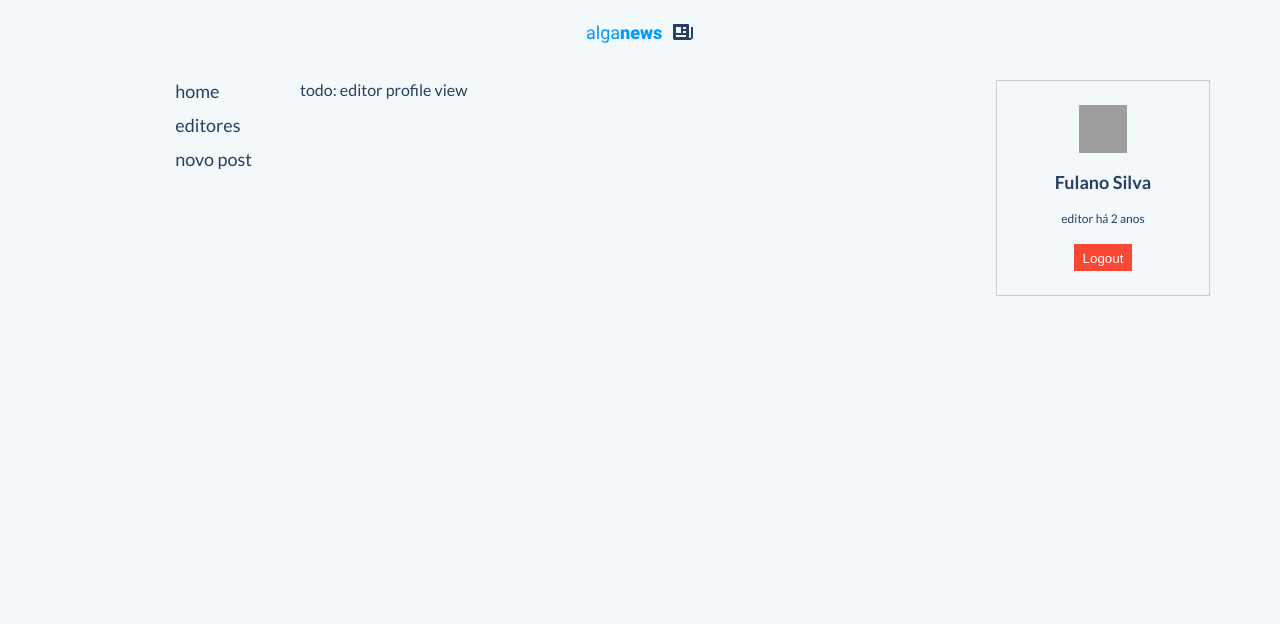
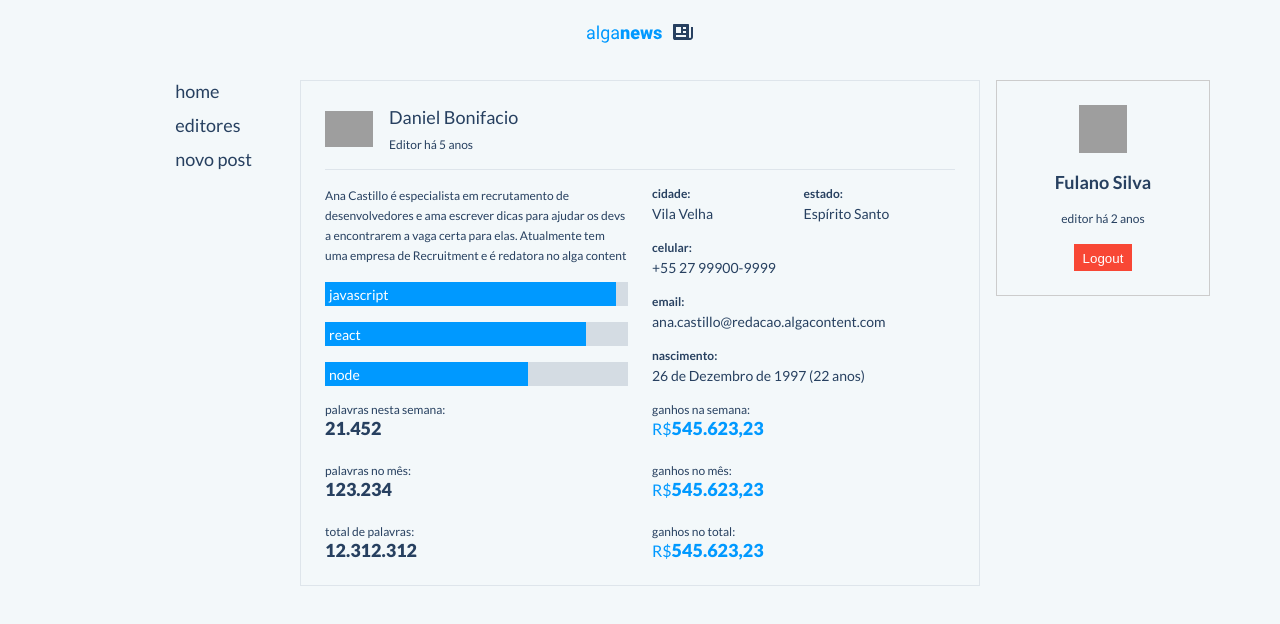
Before and after one commit to DanielAgostinhoSilva/algaworks-alganews-cms, a React (Create React App) app: page /editores/1 in a window 1280 px wide. Shown: the top 624 px of the page. Built offline with nearby package versions, Linux system fonts and the light colour scheme; grey boxes are pictures that could not be loaded; what react-markdown-editor-lite would draw is missing.

Commit message:
feat: 6.20. Desafio - Grid do perfil do editor

```diff
--- /dev/null
+++ b/src/app/features/EditorProfile.tsx
@@ -0,0 +1,133 @@
+import { transparentize } from "polished";
+import styled from "styled-components";
+import FieldDescriptor from "../components/FieldDescriptor/FieldDescriptor";
+import ProgressBar from "../components/ProgressBar/ProgressBar";
+import ValueDescriptor from "../components/ValueDescriptor/ValueDescriptor";
+
+function EditorProfile () {
+    return <EditorProfileWrapper>
+        <EditorHeadline>
+            <Avatar src={'https://images.unsplash.com/photo-1535713875002-d1d0cf377fde?ixid=MnwxMjA3fDB8MHxzZWFyY2h8MXx8YXZhdGFyfGVufDB8fDB8fA%3D%3D&ixlib=rb-1.2.1&w=1000&q=80'} />
+            <Name>Daniel Bonifacio</Name>
+            <Description>Editor há 5 anos</Description>
+        </EditorHeadline>
+
+        <Divisor />
+
+        <EditorFeatures>
+            <PersonalInfo>
+                <Biography>{'Ana Castillo é especialista em recrutamento de desenvolvedores e ama escrever dicas para ajudar os devs a encontrarem a vaga certa para elas. Atualmente tem uma empresa de Recruitment e é redatora no alga content'}</Biography>
+                <Skills>
+                    <ProgressBar progress={96} title={'JavaScript'} theme={'primary'} />
+                    <ProgressBar progress={86} title={'React'} theme={'primary'} />
+                    <ProgressBar progress={67} title={'Node'} theme={'primary'} />
+                </Skills>
+            </PersonalInfo>
+            <ContactInfo>
+                <FieldDescriptor field={'Cidade'} value={'Vila Velha'} />
+                <FieldDescriptor field={'Estado'} value={'Espírito Santo'} />
+                <FieldDescriptor field={'Celular'} value={'+55 27 99900-9999'} />
+                <FieldDescriptor field={'Email'} value={'ana.castillo@redacao.algacontent.com'} />
+                <FieldDescriptor field={'Nascimento'} value={'26 de Dezembro de 1997 (22 anos)'} />
+            </ContactInfo>
+        </EditorFeatures>
+        <EditorEarnings>
+            <ValueDescriptor color={'default'} value={21452} description={'Palavras nesta semana'} />
+            <ValueDescriptor color={'default'} value={123234} description={'Palavras no mês'} />
+            <ValueDescriptor color={'default'} value={12312312} description={'Total de palavras'} />
+            <ValueDescriptor color={'primary'} value={545623.23} description={'Ganhos na semana'} isCurrency />
+            <ValueDescriptor color={'primary'} value={545623.23} description={'Ganhos no mês'} isCurrency />
+            <ValueDescriptor color={'primary'} value={545623.23} description={'Ganhos no total'} isCurrency />
+        </EditorEarnings>
+    </EditorProfileWrapper>
+}
+
+const EditorProfileWrapper = styled.div`
+  display: flex;
+  flex-direction: column;
+  gap: 16px;
+
+  padding: 24px;
+  border: 1px solid ${transparentize(0.9, '#274060')};
+`
+
+const EditorHeadline = styled.div`
+  display: grid;
+  align-items: center;
+  gap: 8px 16px;
+  grid-template-rows: 2;
+  grid-template-columns: 48px auto;
+  height: 48px;
+`
+
+const Avatar = styled.img`
+  grid-row-start: 1;
+  grid-row-end: 3;
+  object-fit: contain;
+  width: 48px;
+  height: 48px;
+`
+
+const Name = styled.h1`
+  font-size: 18px;
+  font-weight: 400;
+  grid-column-start: 2;
+`
+
+const Description = styled.span`
+  font-size: 12px;
+  grid-column-start: 2;
+`
+
+const Divisor = styled.div`
+  border-bottom: 1px solid  ${transparentize(0.9, '#274060')};
+`
+
+const EditorFeatures = styled.div`
+  display: grid;
+  grid-template-columns: 1fr 1fr;
+  grid-template-rows: 2;
+  gap: 24px;
+`
+
+const PersonalInfo = styled.div`
+  display: flex;
+  flex-direction: column;
+  gap: 16px;
+`
+
+const Biography = styled.p`
+  font-size: 12px;
+  line-height: 20px;
+`
+
+const ContactInfo = styled.div`
+  display: flex;
+  flex-wrap: wrap;
+  gap: 16px 0;
+
+  >* {
+    width: 100%;
+  }
+
+  &>:nth-child(1),
+  &>:nth-child(2) {
+    width: 50%;
+  }
+`
+
+const Skills = styled.div`
+  display: flex;
+  flex-direction: column;
+  gap: 16px;
+`
+
+const EditorEarnings = styled.div`
+  display: grid;
+  grid-auto-flow: column;
+  grid-template-columns: 1fr 1fr;
+  grid-template-rows: 1fr 1fr 1fr;
+  grid-gap: 24px;
+`
+
+export default EditorProfile
--- a/src/app/views/EditorProfile.view.tsx
+++ b/src/app/views/EditorProfile.view.tsx
@@ -1,7 +1,8 @@
 import DefaultLayout from "../layouts/Dfeault";
+import EditorProfile from "../features/EditorProfile";
 
 export default function EditorProfileView() {
     return <DefaultLayout>
-        todo: editor profile view
+        <EditorProfile />
     </DefaultLayout>
 }
```
